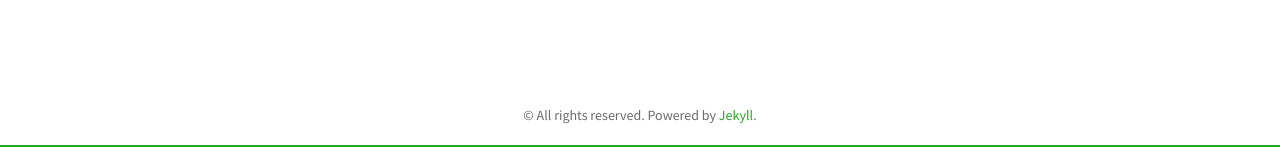
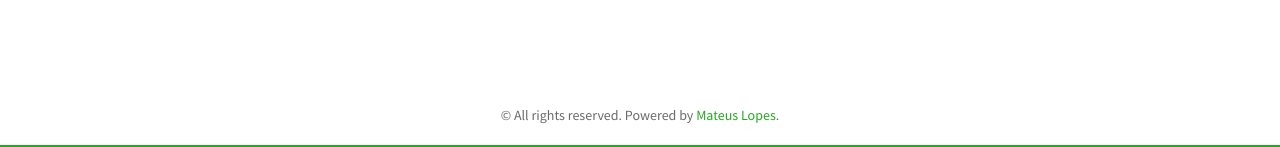
Before and after one commit to mateusbtlopes/mateusbtlopes.github.io, a Jekyll site: the page built from index.html, in a window 1280 px wide. Shown: the part 750-897 px from the top of the page. Built offline with Jekyll 4.4.1, drawn with Linux system fonts in a browser that asks for light colours; nearby versions of some CDN libraries; the list of posts is cut into pages by our own code.

Commit message:
Update footer.html

```diff
--- a/_includes/footer.html
+++ b/_includes/footer.html
@@ -1,7 +1,8 @@
 <footer>
     <div id="footer">
         <div class="container">
-            <p class="text-muted">© All rights reserved. Powered by <a href="http://jekyllrb.com/" target="_blank">Jekyll</a>.</p>
+            <p class="text-muted">© All rights reserved. Powered by <a href="mateusblopes.github.io
+" target="_blank">Mateus Lopes</a>.</p>
         </div>
     </div>
 </footer>
```
